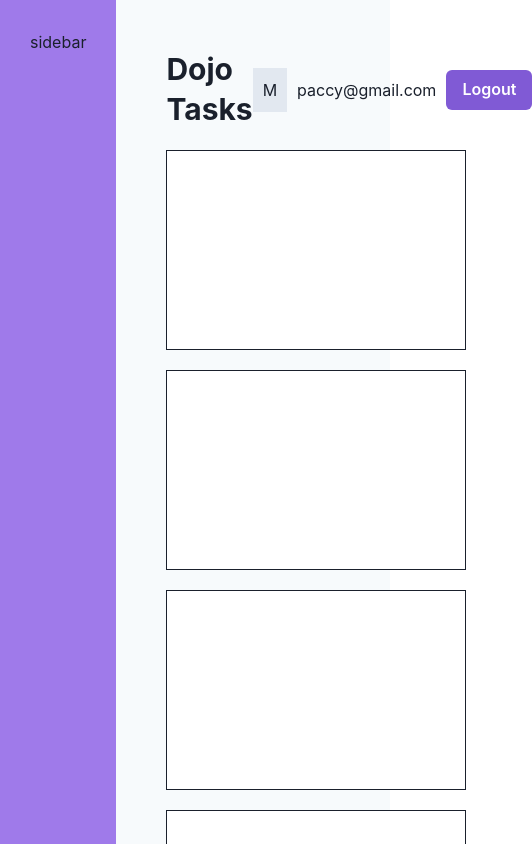
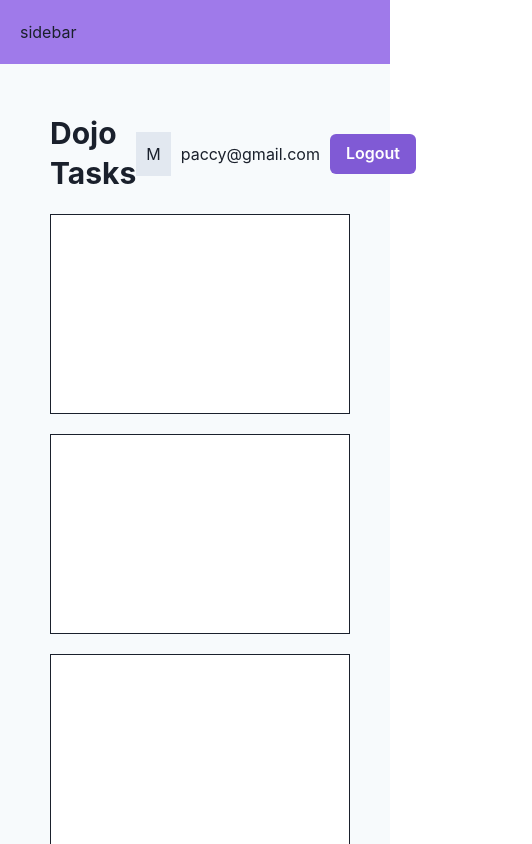
Before and after one commit to PaccyC/chakra-ui-learning, a React (Vite) app: page / in a window 390 px wide. Shown: the top 844 px of the page, 532 px wide, since content can reach past the window. Built offline with nearby package versions, Linux system fonts and the light colour scheme.

Commit message:
responsive design

```diff
--- a/src/layouts/RootLayout.jsx
+++ b/src/layouts/RootLayout.jsx
@@ -8,17 +8,17 @@ export default function RootLayout() {
       <GridItem
 
       as="aside"
-      colSpan="1"
+      colSpan={{base:6,md:2,lg:1}}
       bg="purple.400"
-      minHeight="100vh"
-      p="30px"
+      minHeight={{lg:"100vh"}}
+      p={{base:"20px", lg:"30px"}}
       >
 
       <span>sidebar</span>
       </GridItem>
       <GridItem
         as="main"
-        colSpan="5"
+        colSpan={{base:6,md:4,lg:5}}
         p="40px"
       >
 
```
